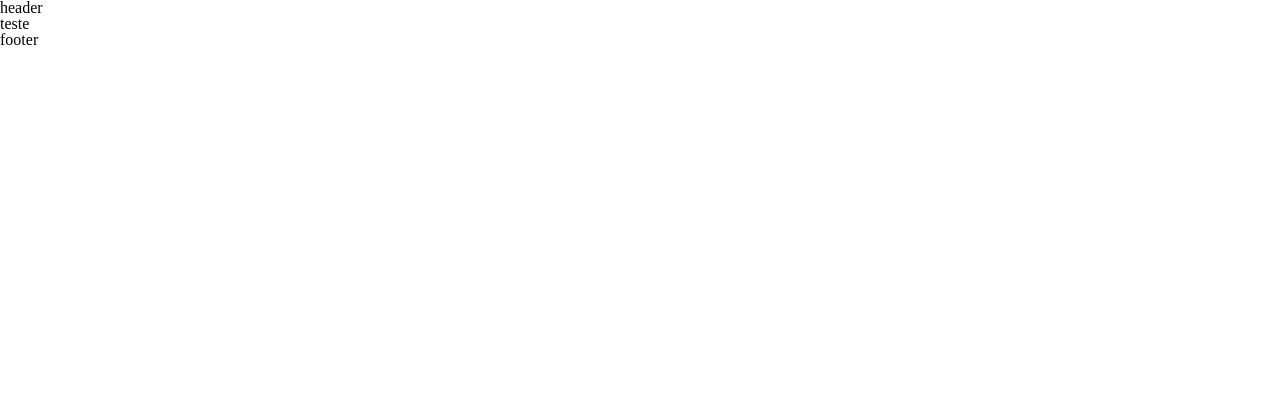
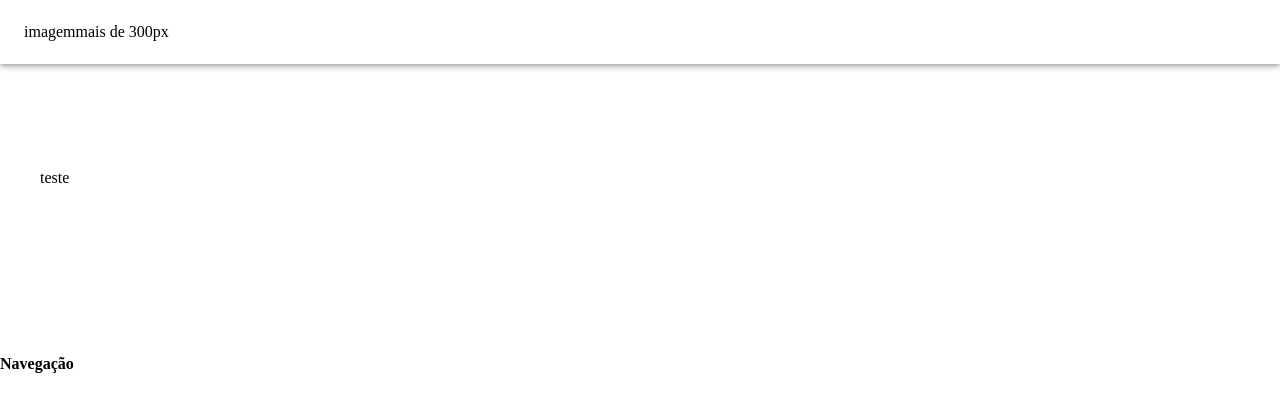
Before and after one commit to vulgo-rnt/portfolio, a React (Vite) app: page / in a window 1280 px wide. Shown: the top 412 px of the page. Built offline with nearby package versions, Linux system fonts and the light colour scheme.

Commit message:
feat:skeleton footer

```diff
--- a/src/components/Footer/index.tsx
+++ b/src/components/Footer/index.tsx
@@ -1,3 +1,18 @@
-export default function Footer(){
-    return(<p>footer</p>)
+import styled from "@emotion/styled";
+
+const FooterBox = styled.footer``;
+
+export default function Footer() {
+  return (
+    <FooterBox>
+      <section>
+        <div>
+          <h1>Navegação</h1>
+          <p></p>
+          <p></p>
+          <p></p>
+        </div>
+      </section>
+    </FooterBox>
+  );
 }
--- a/src/components/Header/index.tsx
+++ b/src/components/Header/index.tsx
@@ -1,3 +1,14 @@
+import { AppBar, Toolbar, useScrollTrigger } from "@mui/material";
+import NavMenu from "../NavMenu";
+
 export default function Header() {
-  return <p>header</p>;
+  const height = useScrollTrigger() ? "dense" : "regular";
+  return (
+    <AppBar color="transparent" position="fixed">
+      <Toolbar style={{ transition: "min-height 0.2s ease" }} variant={height}>
+        <p>imagem</p>
+        <NavMenu></NavMenu>
+      </Toolbar>
+    </AppBar>
+  );
 }
--- /dev/null
+++ b/src/components/NavMenu/index.tsx
@@ -0,0 +1,10 @@
+import useScreenSize from "../../hooks/useScreenSize";
+
+export default function NavMenu() {
+  const { width } = useScreenSize();
+  if (width < 300) {
+    return <p>300px</p>;
+  } else {
+    return <p>mais de 300px</p>;
+  }
+}
--- /dev/null
+++ b/src/hooks/useScreenSize.tsx
@@ -0,0 +1,27 @@
+import { useState, useEffect } from 'react';
+
+const useScreenSize = () => {
+  const [screenSize, setScreenSize] = useState({
+    width: window.innerWidth,
+    height: window.innerHeight,
+  });
+
+  useEffect(() => {
+    const handleResize = () => {
+      setScreenSize({
+        width: window.innerWidth,
+        height: window.innerHeight,
+      });
+    };
+
+    window.addEventListener('resize', handleResize);
+
+    return () => {
+      window.removeEventListener('resize', handleResize);
+    };
+  }, []);
+
+  return screenSize;
+};
+
+export default useScreenSize;
--- a/src/routes/index.tsx
+++ b/src/routes/index.tsx
@@ -6,7 +6,11 @@ export default function Router() {
     <BrowserRouter>
       <Routes>
         <Route path="/" element={<LayoutGlobal />}>
-          <Route index path="/" element={<p>teste</p>} />
+          <Route
+            index
+            path="/"
+            element={<p className="contanier-content-page">teste</p>}
+          />
           <Route path="/test" element={<p>PAGINA TESTE</p>} />
         </Route>
       </Routes>
--- a/src/styles/globalStyles.tsx
+++ b/src/styles/globalStyles.tsx
@@ -1,6 +1,20 @@
 import { css } from "@emotion/react";
 
-const global = css``;
+const global = css`
+  .contanier-content-page {
+    max-width: 1200px;
+    margin: 140px auto;
+    padding: 30px;
+  }
+  :root {
+    --bg-primary-color: black;
+  }
+  body {
+    box-sizing: border-box;
+    text-decoration: none;
+    list-style: none;
+  }
+`;
 
 const reset = css`
   html,
```
